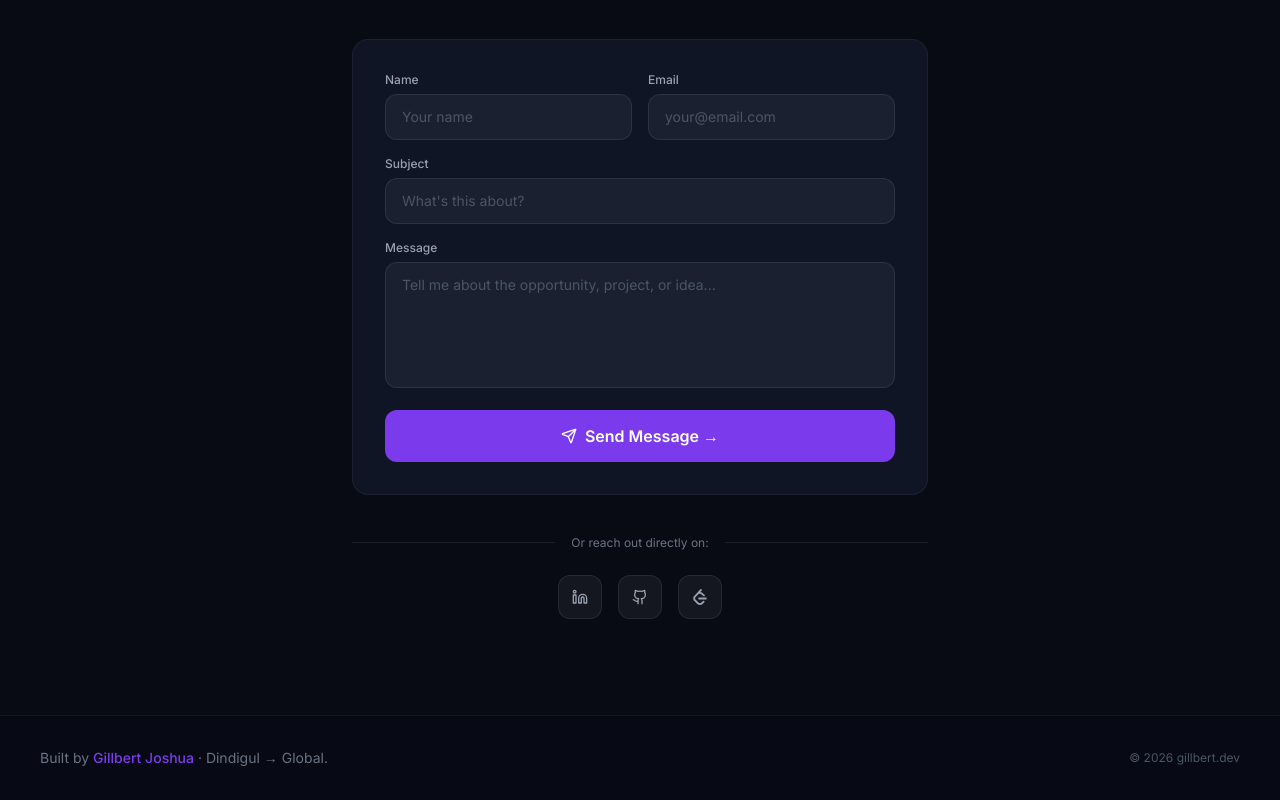
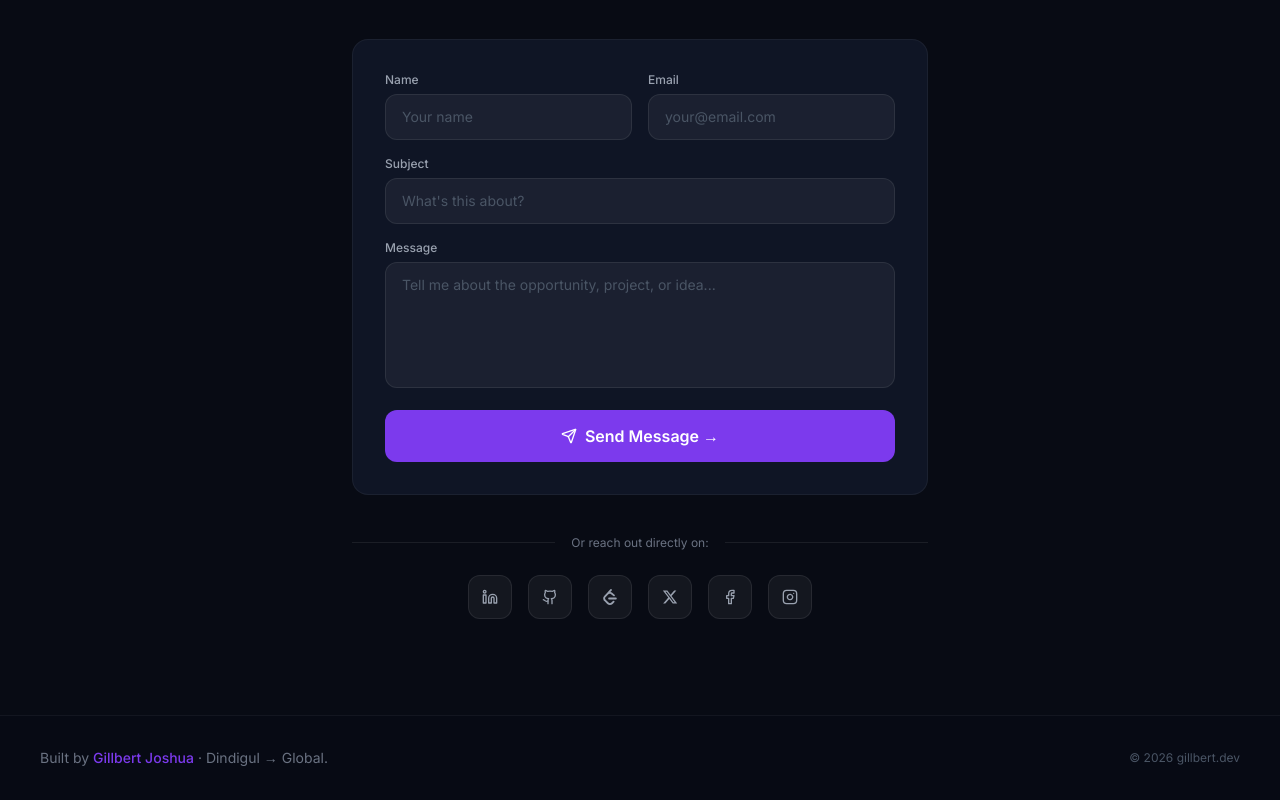
Before and after one commit to gillbert-joshua77/Gillbert-Joshua-Portfolio, a React (Vite) app: page / in a window 1280 px wide. Shown: the part 3720-4520 px from the top of the page. Built offline with nearby package versions, Linux system fonts and the light colour scheme.

Commit message:
feat: add X, Facebook, Instagram socials
- Added X (Twitter), Facebook, Instagram to socials array with icons
- Fixed missing quotes around Instagram URL in JSON-LD sameAs array
  (was breaking schema markup parsing)

```diff
--- a/index.html
+++ b/index.html
@@ -55,7 +55,8 @@
           "https://github.com/gillbert-joshua77",
           "https://leetcode.com/u/Gillbert-Joshua",
           "https://x.com/GillbertJosh",
-          "https://www.facebook.com/profile.php?id=61591553382790"
+          "https://www.facebook.com/profile.php?id=61591553382790",
+          https://www.instagram.com/gillberjoshua77?igsh=MWRxZGRsdmdlNndsMw==
         ]
       }
       </script>
--- a/src/app/components/Contact.tsx
+++ b/src/app/components/Contact.tsx
@@ -1,6 +1,6 @@
 import { useRef, useState } from "react";
 import { motion, useInView } from "motion/react";
-import { Send, Linkedin, Github } from "lucide-react";
+import { Send, Linkedin, Github, Facebook, Instagram } from "lucide-react";
 
 interface ContactProps {
   theme: "dark" | "light";
@@ -27,7 +27,7 @@ export function Contact({ theme }: ContactProps) {
     window.location.href = `mailto:${EMAIL}?subject=${encodeURIComponent(subject)}&body=${encodeURIComponent(body)}`;
   };
 
-  const socials = [
+const socials = [
     { icon: Linkedin, label: "LinkedIn", href: "https://www.linkedin.com/in/gillbert-joshua-mj-35489a419/" },
     { icon: Github, label: "GitHub", href: "https://github.com/gillbert-joshua77" },
     {
@@ -39,7 +39,18 @@ export function Contact({ theme }: ContactProps) {
         </svg>
       ),
     },
-  ];
+    {
+      label: "X",
+      href: "https://x.com/GillbertJosh",
+      icon: () => (
+        <svg width="16" height="16" viewBox="0 0 24 24" fill="currentColor">
+          <path d="M18.244 2.25h3.308l-7.227 8.26 8.502 11.24H16.17l-5.214-6.817L4.99 21.75H1.68l7.73-8.835L1.254 2.25H8.08l4.713 6.231zm-1.161 17.52h1.833L7.084 4.126H5.117z" />
+        </svg>
+      ),
+    },
+    { icon: Facebook, label: "Facebook", href: "https://www.facebook.com/profile.php?id=61591553382790" },
+    { icon: Instagram, label: "Instagram", href: "https://www.instagram.com/gillberjoshua77?igsh=MWRxZGRsdmdlNndsMw==" },
+];;
 
   return (
     <section id="contact" className="py-24 px-10 max-w-[1200px] mx-auto">
```
